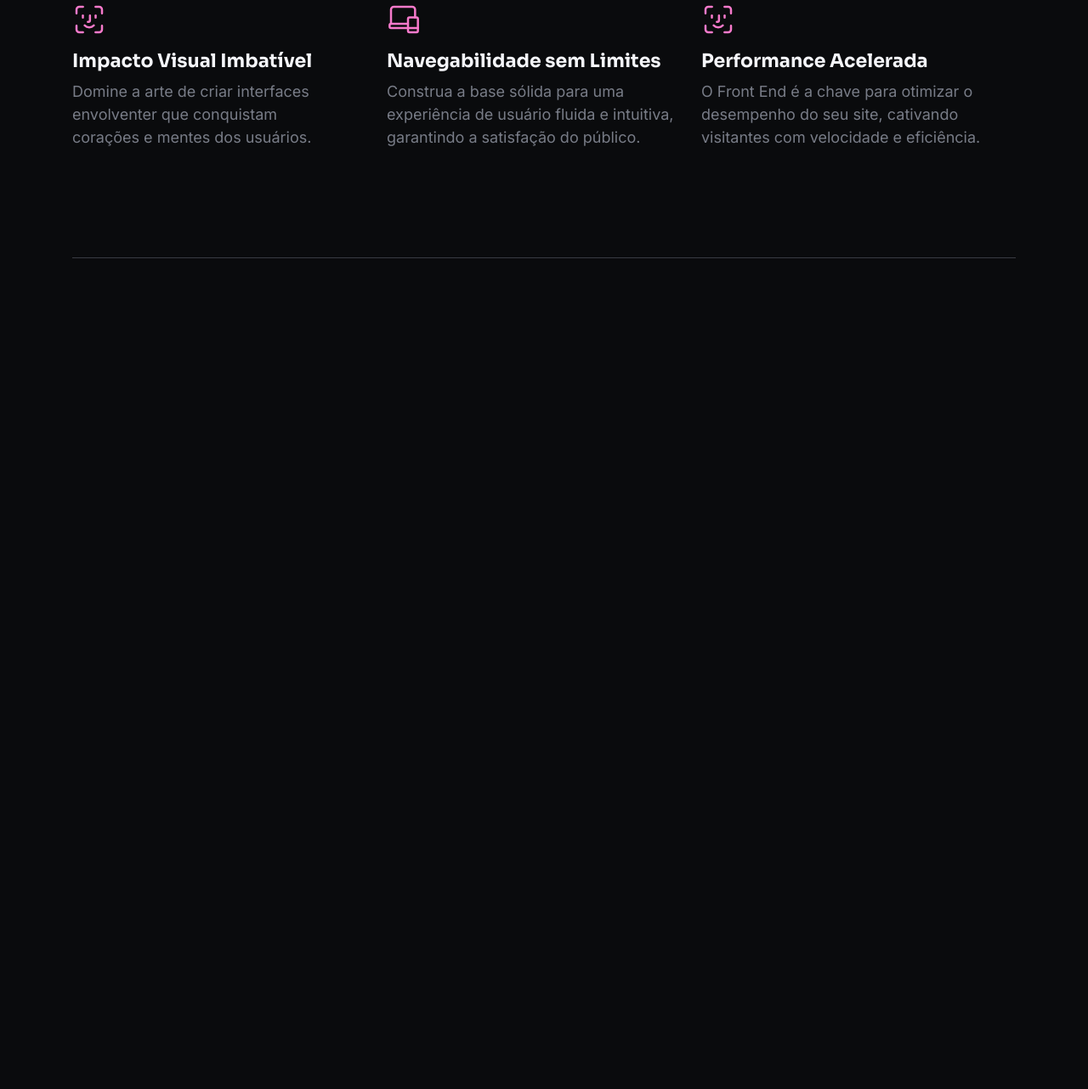
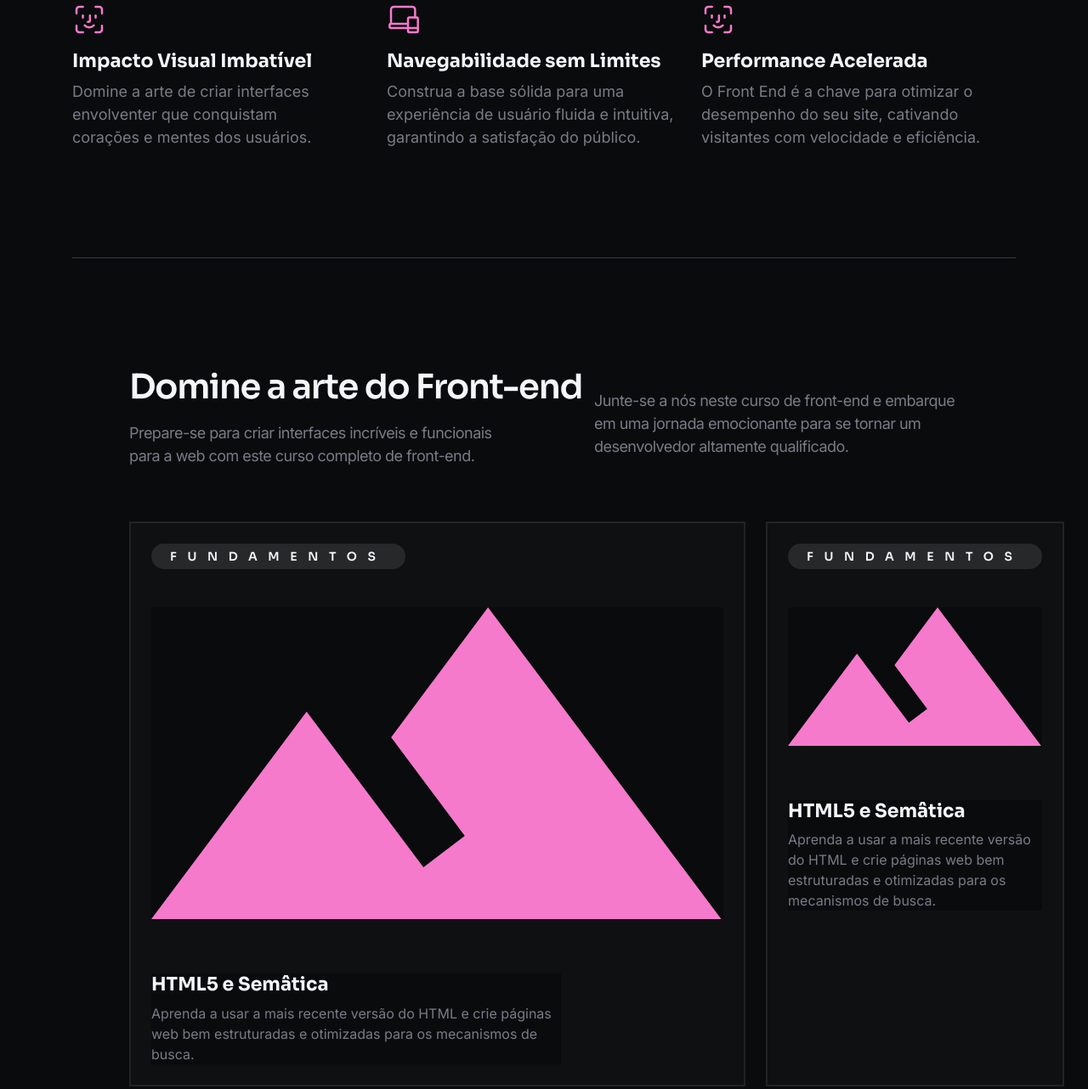
Before and after one commit to kaynanlDev/Structboost, a plain HTML site: page index.html in a window 1280 px wide. Shown: the part 1312-2594 px from the top of the page at 85% size. Before the commit the page ends 1616 px from the top, so only its background shows below. Drawn offline with Linux system fonts and the light colour scheme.

Commit message:
finalização da seção arte no front-end

```diff
--- a/css/main.css
+++ b/css/main.css
@@ -304,3 +304,45 @@ header nav ul li a:hover{
     border-bottom: 1px solid var(--gray-8);
     padding-bottom: 12.8rem;
 }
+
+/* ART */
+
+.s-art{
+    padding: 12.8rem;
+}
+
+.art-text{
+    display: flex;
+    align-items: center;
+    justify-content: space-between;
+    margin-bottom: 6.4rem;
+}
+.art-text h3{
+    letter-spacing: -1.2px;
+    font-weight: 600;
+}
+.art-text p{
+    color: var(--gray-6);
+    letter-spacing: -0.54px;
+    margin-top: 1.6rem;
+}
+
+.art-text .left{
+    max-width: 53.9rem;
+}
+.art-text .left p{
+    max-width: 45.2rem;
+}
+.art-text .right{
+    max-width: 42.9rem;
+}
+
+.art-cards{
+    display: grid;
+    grid-template-columns: repeat(3, 1fr);
+    gap: 2.4rem;
+}
+
+.art-cards .post-card:first-child{
+    grid-column: span 2;
+}
--- a/index.html
+++ b/index.html
@@ -36,7 +36,6 @@
             <img class="ilustra" src="imgs/ilustra-hero.svg" alt="ilustra-hero">
         </div>
     </section>
-
     <section class="s-digital">
         <div class="container">
             <h3>Transformando ideias em realidade digital</h3>
@@ -71,5 +70,60 @@
             </ul>
         </div>
     </section>
+    <section class="s-art">
+        <div class="container">
+            <div class="art-text">
+                <div class="left">
+                    <h3>Domine a arte do Front-end</h3>
+                    <p>Prepare-se para criar interfaces incríveis e funcionais para a web com este curso completo de front-end.</p>
+                </div>
+                <div class="right">
+                    <p>Junte-se a nós neste curso de front-end e embarque em uma jornada emocionante para se tornar um desenvolvedor altamente qualificado.</p>
+                </div>
+            </div>
+            <div class="art-cards">
+                <div class="post-card">
+                    <span class="post-category">Fundamentos</span>
+                    <img class="post-img" src="imgs/imagem-post.svg" alt="imagem-post">
+                    <div class="post-info">
+                        <h6>HTML5 e Semâtica</h6>
+                        <p>Aprenda a usar a mais recente versão do HTML e crie páginas web bem estruturadas e otimizadas para os mecanismos de busca.</p>
+                    </div>
+                </div>
+                <div class="post-card">
+                    <span class="post-category">Fundamentos</span>
+                    <img class="post-img" src="imgs/imagem-post.svg" alt="imagem-post">
+                    <div class="post-info">
+                        <h6>HTML5 e Semâtica</h6>
+                        <p>Aprenda a usar a mais recente versão do HTML e crie páginas web bem estruturadas e otimizadas para os mecanismos de busca.</p>
+                    </div>
+                </div>
+                <div class="post-card">
+                    <span class="post-category">Fundamentos</span>
+                    <img class="post-img" src="imgs/imagem-post.svg" alt="imagem-post">
+                    <div class="post-info">
+                        <h6>HTML5 e Semâtica</h6>
+                        <p>Aprenda a usar a mais recente versão do HTML e crie páginas web bem estruturadas e otimizadas para os mecanismos de busca.</p>
+                    </div>
+                </div>
+                <div class="post-card">
+                    <span class="post-category">Fundamentos</span>
+                    <img class="post-img" src="imgs/imagem-post.svg" alt="imagem-post">
+                    <div class="post-info">
+                        <h6>HTML5 e Semâtica</h6>
+                        <p>Aprenda a usar a mais recente versão do HTML e crie páginas web bem estruturadas e otimizadas para os mecanismos de busca.</p>
+                    </div>
+                </div>
+                <div class="post-card">
+                    <span class="post-category">Fundamentos</span>
+                    <img class="post-img" src="imgs/imagem-post.svg" alt="imagem-post">
+                    <div class="post-info">
+                        <h6>HTML5 e Semâtica</h6>
+                        <p>Aprenda a usar a mais recente versão do HTML e crie páginas web bem estruturadas e otimizadas para os mecanismos de busca.</p>
+                    </div>
+                </div>
+            </div>
+        </div>
+    </section>
 </body>
 </html>
```
Also changed, not shown: 1 other file.
